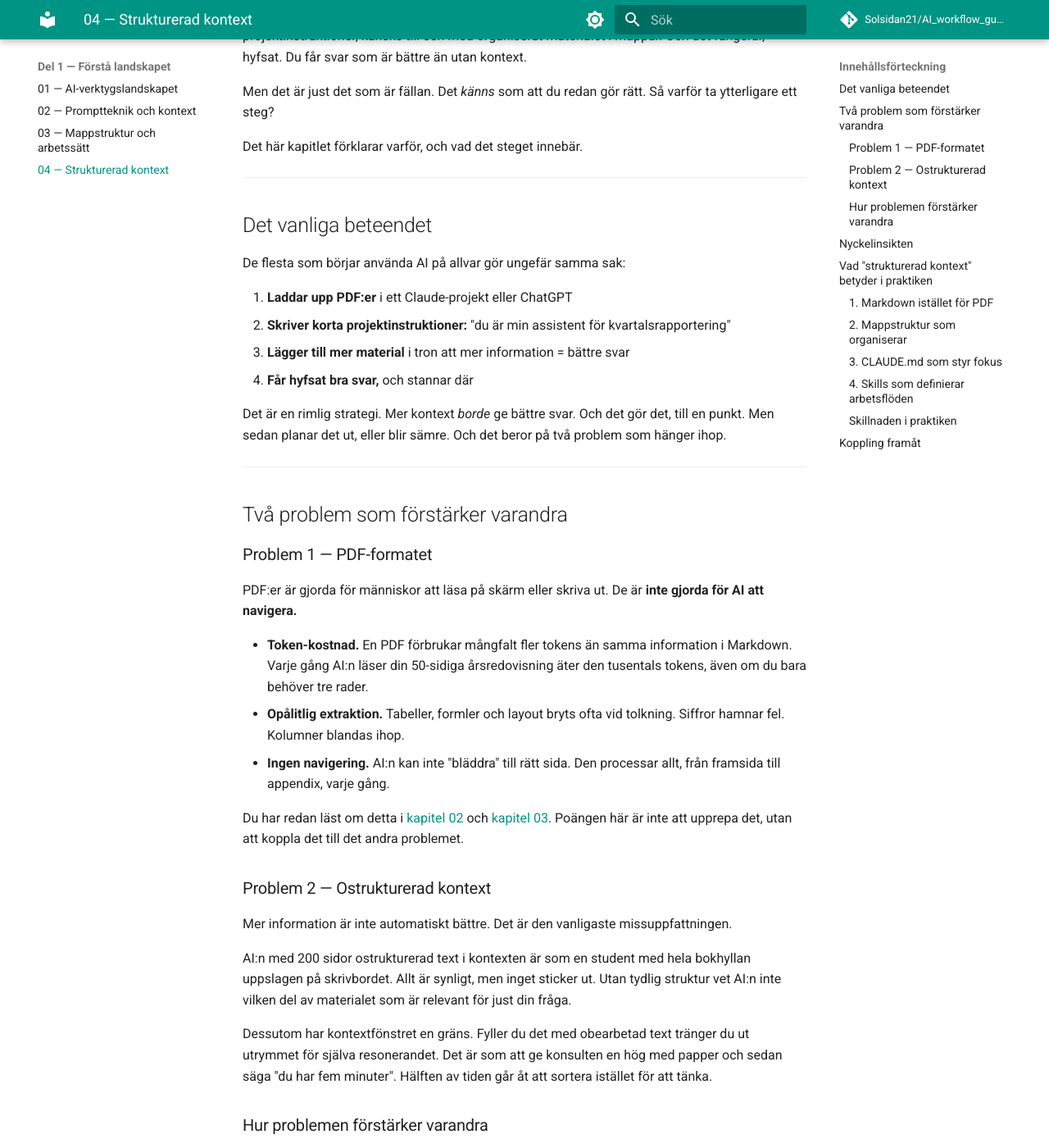
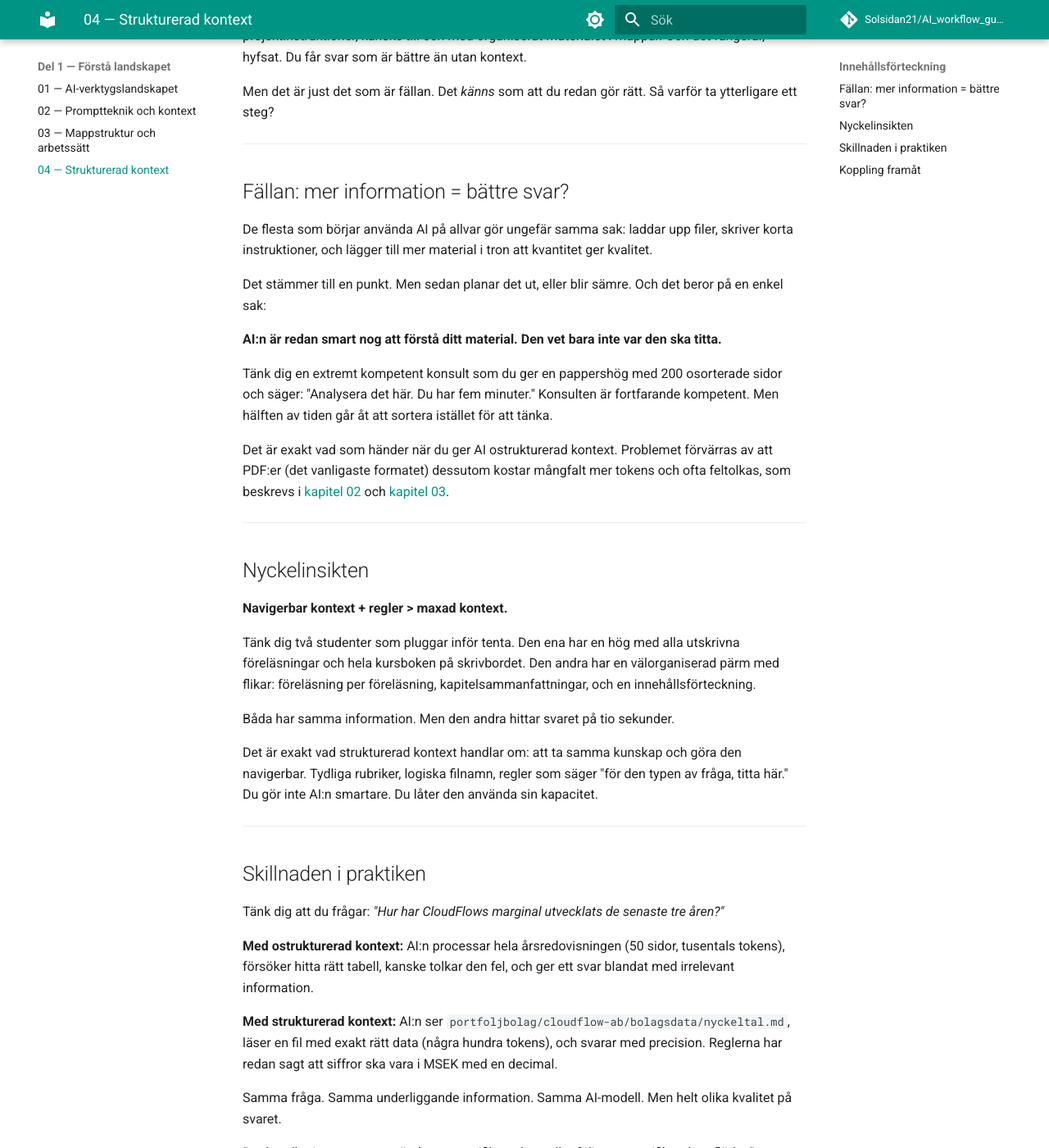
Before and after one commit to Solsidan21/AI_workflow_guide_svenska, an MkDocs documentation site: the page built from docs/04-strukturerad-kontext.md, in a window 1280 px wide and 1400 px high, scrolled down 323 px. Shown: the whole window at 82% size. Built offline with MkDocs 1.6.1 and Material for MkDocs 9.7.7, drawn with Linux system fonts in a browser that asks for light colours; comment, search, counter and statistics services are not loaded; some of the changed text lies outside the part shown.

Commit message:
Skifta ton: AI är redan smart, ge den rätt förutsättningar
Uppdaterar guidens budskap från "bygg system på det här sättet" till
"AI kan redan göra mer än du tror, det handlar om förutsättningarna."
Tar bort ofärdiga kapitel 07-08 från navigeringen, stramar åt kapitel 04,
korrigerar Cowork-beskrivningen till lokal exekvering, och fixar
dubbel avdelare i ordlistan.

Co-Authored-By: Claude Opus 4.6 <noreply@anthropic.com>

```diff
--- a/docs/04-strukturerad-kontext.md
+++ b/docs/04-strukturerad-kontext.md
@@ -8,46 +8,19 @@ Du gör redan mer än de flesta. Du har laddat upp filer i ett Claude-projekt el
 
 Men det är just det som är fällan. Det *känns* som att du redan gör rätt. Så varför ta ytterligare ett steg?
 
-Det här kapitlet förklarar varför, och vad det steget innebär.
-
 ---
 
-## Det vanliga beteendet
+## Fällan: mer information = bättre svar?
 
-De flesta som börjar använda AI på allvar gör ungefär samma sak:
+De flesta som börjar använda AI på allvar gör ungefär samma sak: laddar upp filer, skriver korta instruktioner, och lägger till mer material i tron att kvantitet ger kvalitet.
 
-1. **Laddar upp PDF:er** i ett Claude-projekt eller ChatGPT
-2. **Skriver korta projektinstruktioner:** "du är min assistent för kvartalsrapportering"
-3. **Lägger till mer material** i tron att mer information = bättre svar
-4. **Får hyfsat bra svar,** och stannar där
+Det stämmer till en punkt. Men sedan planar det ut, eller blir sämre. Och det beror på en enkel sak:
 
-Det är en rimlig strategi. Mer kontext *borde* ge bättre svar. Och det gör det, till en punkt. Men sedan planar det ut, eller blir sämre. Och det beror på två problem som hänger ihop.
+**AI:n är redan smart nog att förstå ditt material. Den vet bara inte var den ska titta.**
 
----
+Tänk dig en extremt kompetent konsult som du ger en pappershög med 200 osorterade sidor och säger: "Analysera det här. Du har fem minuter." Konsulten är fortfarande kompetent. Men hälften av tiden går åt att sortera istället för att tänka.
 
-## Två problem som förstärker varandra
-
-### Problem 1 — PDF-formatet
-
-PDF:er är gjorda för människor att läsa på skärm eller skriva ut. De är **inte gjorda för AI att navigera.**
-
-- **Token-kostnad.** En PDF förbrukar mångfalt fler tokens än samma information i Markdown. Varje gång AI:n läser din 50-sidiga årsredovisning äter den tusentals tokens, även om du bara behöver tre rader.
-- **Opålitlig extraktion.** Tabeller, formler och layout bryts ofta vid tolkning. Siffror hamnar fel. Kolumner blandas ihop.
-- **Ingen navigering.** AI:n kan inte "bläddra" till rätt sida. Den processar allt, från framsida till appendix, varje gång.
-
-Du har redan läst om detta i [kapitel 02](02-promptteknik-och-kontext.md) och [kapitel 03](03-mappstruktur-och-arbetssatt.md). Poängen här är inte att upprepa det, utan att koppla det till det andra problemet.
-
-### Problem 2 — Ostrukturerad kontext
-
-Mer information är inte automatiskt bättre. Det är den vanligaste missuppfattningen.
-
-AI:n med 200 sidor ostrukturerad text i kontexten är som en student med hela bokhyllan uppslagen på skrivbordet. Allt är synligt, men inget sticker ut. Utan tydlig struktur vet AI:n inte vilken del av materialet som är relevant för just din fråga.
-
-Dessutom har kontextfönstret en gräns. Fyller du det med obearbetad text tränger du ut utrymmet för själva resonerandet. Det är som att ge konsulten en hög med papper och sedan säga "du har fem minuter". Hälften av tiden går åt att sortera istället för att tänka.
-
-### Hur problemen förstärker varandra
-
-PDF:er tar upp mycket plats *och* saknar struktur. Du fyller kontexten med material som är svårt att navigera, och lämnar mindre plats för AI:n att faktiskt arbeta med din fråga. Resultatet: generiska svar som inte utnyttjar materialet du faktiskt gett den.
+Det är exakt vad som händer när du ger AI ostrukturerad kontext. Problemet förvärras av att PDF:er (det vanligaste formatet) dessutom kostar mångfalt mer tokens och ofta feltolkas, som beskrevs i [kapitel 02](02-promptteknik-och-kontext.md) och [kapitel 03](03-mappstruktur-och-arbetssatt.md).
 
 ---
 
@@ -59,51 +32,27 @@ Tänk dig två studenter som pluggar inför tenta. Den ena har en hög med alla
 
 Båda har samma information. Men den andra hittar svaret på tio sekunder.
 
-Det du bygger med Markdown + mappstruktur + CLAUDE.md är **pärmen med flikar**. Du tar exakt samma kunskap och gör den navigerbar, med tydliga rubriker, logiska filnamn och regler som säger "för den typen av fråga, titta här."
-
-Det här gäller oavsett vad du gör. Student, konsult, PE-analytiker, marknadsförare. Principen är densamma: **ge AI rätt information i rätt format, med regler som hjälper den fokusera.**
+Det är exakt vad strukturerad kontext handlar om: att ta samma kunskap och göra den navigerbar. Tydliga rubriker, logiska filnamn, regler som säger "för den typen av fråga, titta här." Du gör inte AI:n smartare. Du låter den använda sin kapacitet.
 
 ---
 
-## Vad "strukturerad kontext" betyder i praktiken
-
-Det handlar om fyra delar som samverkar:
-
-### 1. Markdown istället för PDF
-
-Markdown är ren text med struktur: rubriker, listor, tabeller. Det är lättnavigerat, token-effektivt och tolkas korrekt varje gång. En PDF som kostar tusentals tokens kostar några hundra som Markdown.
-
-Du behöver inte skriva Markdown manuellt. Du ber Claude extrahera det viktiga från PDF:en en gång, och sedan arbetar du mot Markdown-versionen. Originalet behåller du som källa.
-
-### 2. Mappstruktur som organiserar
-
-Filnamn och mappar **är** instruktioner. När Claude ser `data/finansiellt/arsredovisning-2024/nyckeltal.md` vet den exakt vad filen innehåller, utan att du förklarat det. Jämför med `dokument/fil3.pdf`. Då vet Claude ingenting.
-
-Det här är inte arkivering för arkiveringens skull. Det är kontext som AI:n använder varje gång den letar efter information. (Mer om detta i [kapitel 03](03-mappstruktur-och-arbetssatt.md).)
-
-### 3. CLAUDE.md som styr fokus
-
-Utan regler vet AI:n inte vad som är relevant. CLAUDE.md säger: "det här är projektet, det här är tonen, och för den typen av fråga, titta i den mappen." Det är skillnaden mellan en assistent som börjar från noll och en som känner projektet.
-
-### 4. Skills som definierar arbetsflöden
-
-En skill är en återanvändbar instruktion: "när du gör en kvartalsrapport, gå igenom de här stegen, i den här ordningen, med det här formatet." Istället för att förklara processen varje gång aktiverar du den med ett kommando.
-
-### Skillnaden i praktiken
+## Skillnaden i praktiken
 
 Tänk dig att du frågar: *"Hur har CloudFlows marginal utvecklats de senaste tre åren?"*
 
-**Med dumpade PDF:er:** AI:n processar hela årsredovisningen (50 sidor, tusentals tokens), försöker hitta rätt tabell, kanske tolkar den fel, och ger ett svar baserat på allt den hittade, blandat med irrelevant information.
+**Med ostrukturerad kontext:** AI:n processar hela årsredovisningen (50 sidor, tusentals tokens), försöker hitta rätt tabell, kanske tolkar den fel, och ger ett svar blandat med irrelevant information.
 
-**Med strukturerat repo:** AI:n ser `portfoljbolag/cloudflow-ab/bolagsdata/nyckeltal.md`, läser en fil med exakt rätt data (några hundra tokens), och svarar med precision. CLAUDE.md har redan sagt att siffror ska vara i MSEK med en decimal.
+**Med strukturerad kontext:** AI:n ser `portfoljbolag/cloudflow-ab/bolagsdata/nyckeltal.md`, läser en fil med exakt rätt data (några hundra tokens), och svarar med precision. Reglerna har redan sagt att siffror ska vara i MSEK med en decimal.
 
-Samma fråga. Samma underliggande information. Men helt olika kvalitet på svaret, och helt olika kostnad i tokens och tid.
+Samma fråga. Samma underliggande information. Samma AI-modell. Men helt olika kvalitet på svaret.
+
+Det handlar inte om att använda ett specifikt verktyg eller följa ett specifikt arbetsflöde. Det handlar om principen: **ge AI rätt information i rätt format, med regler som hjälper den fokusera.** Hur du implementerar det beror på dina verktyg och ditt arbete. Principen håller oavsett.
 
 ---
 
 ## Koppling framåt
 
-Du har nu bilden av *varför* strukturerad kontext gör skillnad. Del 2 visar hur det ser ut i praktiken: för [studier](05-exempel-studier.md), för [Private Equity](06-exempel-private-equity.md), för [marknadsföring](07-exempel-marknadsforing.md). Men principen är densamma: ge AI rätt information i rätt format med regler som hjälper den fokusera.
+Du har nu bilden av *varför* strukturerad kontext gör skillnad. Del 2 visar hur det ser ut i praktiken: för [studier](05-exempel-studier.md) och för [Private Equity](06-exempel-private-equity.md). Men principen är densamma oavsett bransch eller roll.
 
 ---
 
--- a/mkdocs.yml
+++ b/mkdocs.yml
@@ -1,6 +1,6 @@
 site_name: "AI Workflow Guide — Från chatt till system"
 site_url: https://solsidan21.github.io/AI_workflow_guide_svenska/
-site_description: En guide för dig som redan använder AI men vill ta språnget från chatt till system
+site_description: En guide för dig som redan använder AI men vill förstå hur du ger den rätt förutsättningar
 repo_url: https://github.com/Solsidan21/AI_workflow_guide_svenska
 repo_name: Solsidan21/AI_workflow_guide_svenska
 
@@ -54,6 +54,4 @@ nav:
   - Del 2 — Praktiska exempel:
       - "05 — Exempel: Studier": 05-exempel-studier.md
       - "06 — Exempel: Private Equity": 06-exempel-private-equity.md
-      - "07 — Exempel: Marknadsförare": 07-exempel-marknadsforing.md
-      - "08 — Exempel: Konsult": 08-exempel-konsult.md
   - Ordlista: ordlista.md
```
Also changed, not shown: README.md (+4 -6 lines), docs/01-verktygslandskapet.md (+26 -24 lines), docs/06-exempel-private-equity.md (+1 -1 lines), docs/index.md (+3 -9 lines), docs/ordlista.md (+0 -2 lines).
